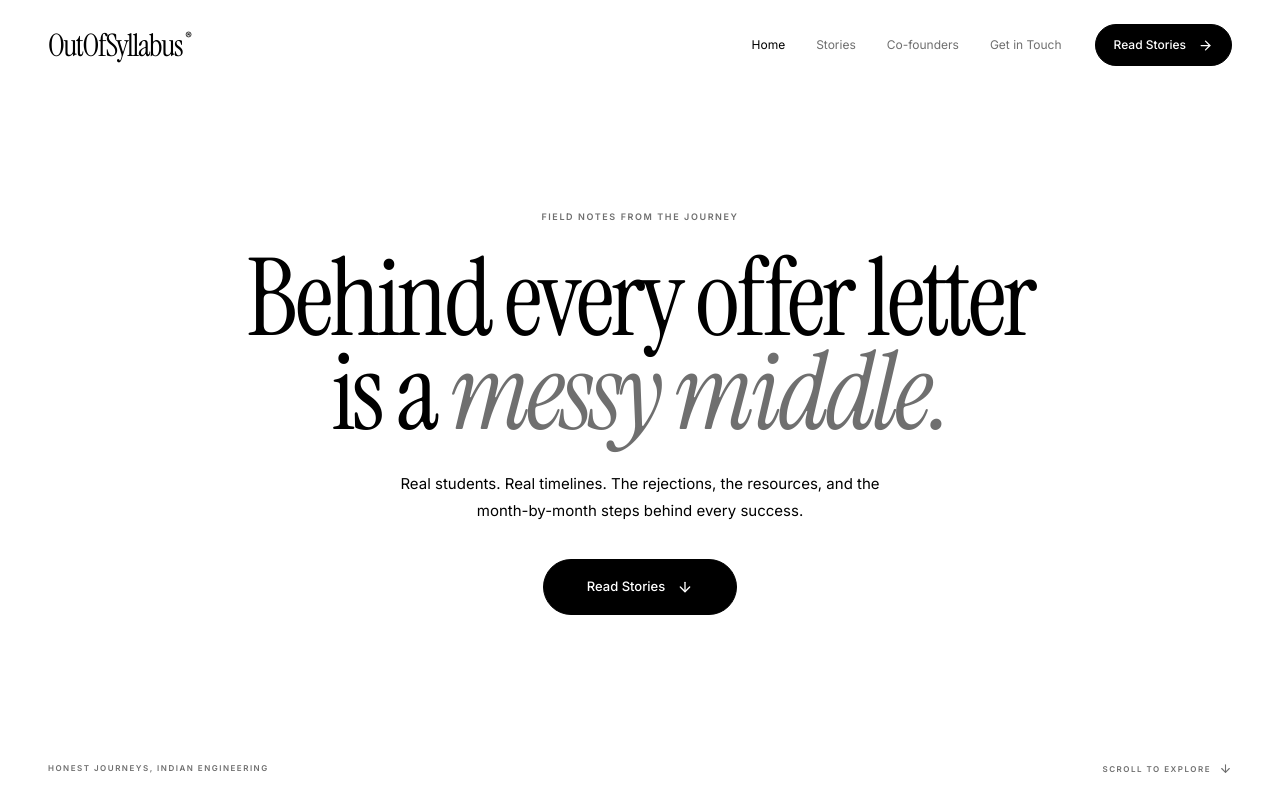
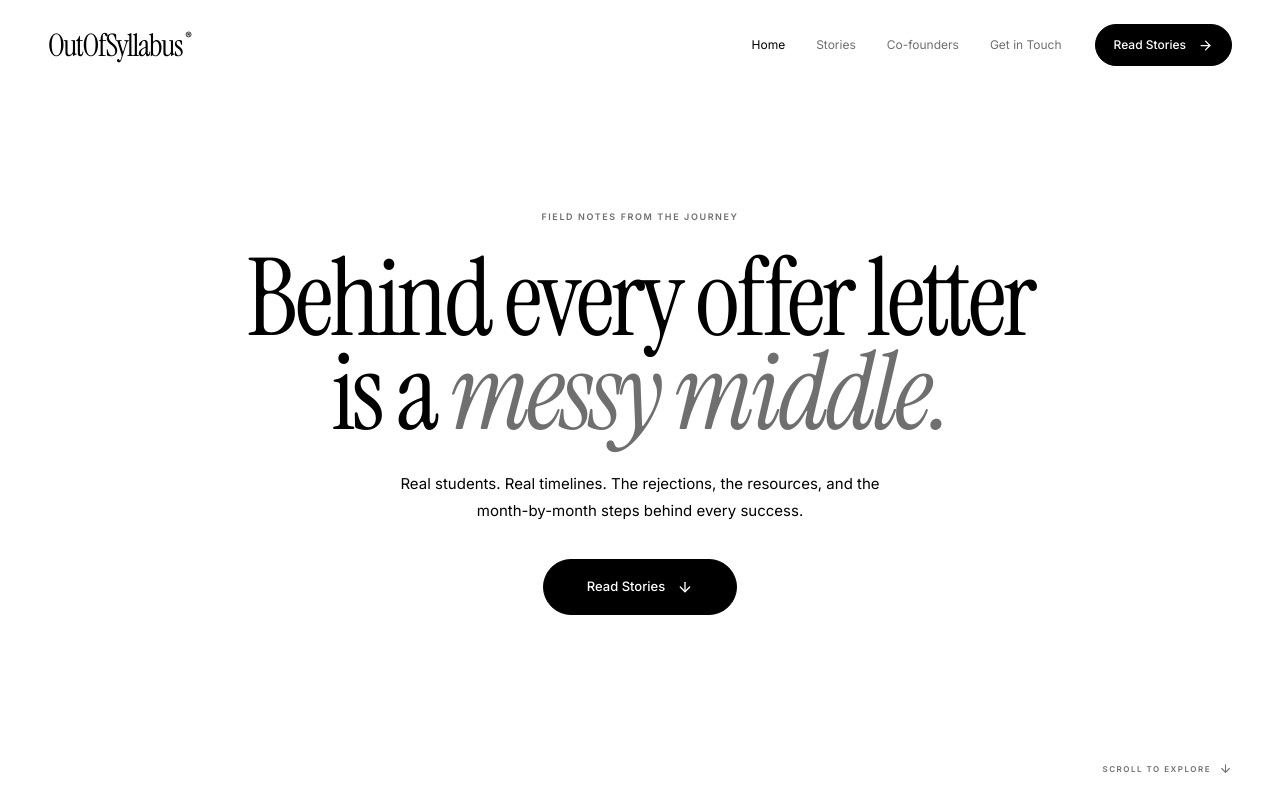
Before and after one commit to SaanviBeledeNaga/OutOfSyllabus, a React (Vite) app: page / in a window 1280 px wide. Shown: the top 800 px of the page. Built offline with nearby package versions, Linux system fonts and the light colour scheme.

Commit message:
Remove hero bottom tagline

```diff
--- a/src/App.tsx
+++ b/src/App.tsx
@@ -273,7 +273,7 @@ function HomePage() {
         <p className="hero-description animate-fade-rise-delay">Real students. Real timelines. The rejections, the resources, and the month-by-month steps behind every success.</p>
         <a href="#stories" className="button hero-cta animate-fade-rise-delay-2">Read Stories <ArrowDown size={16} /></a>
       </div>
-      <div className="hero-bottom"><span>HONEST JOURNEYS, INDIAN ENGINEERING</span><span>SCROLL TO EXPLORE <ArrowDown size={13} /></span></div>
+      <div className="hero-bottom"><span className="ml-auto">SCROLL TO EXPLORE <ArrowDown size={13} /></span></div>
     </section>
 
     <main>
```
